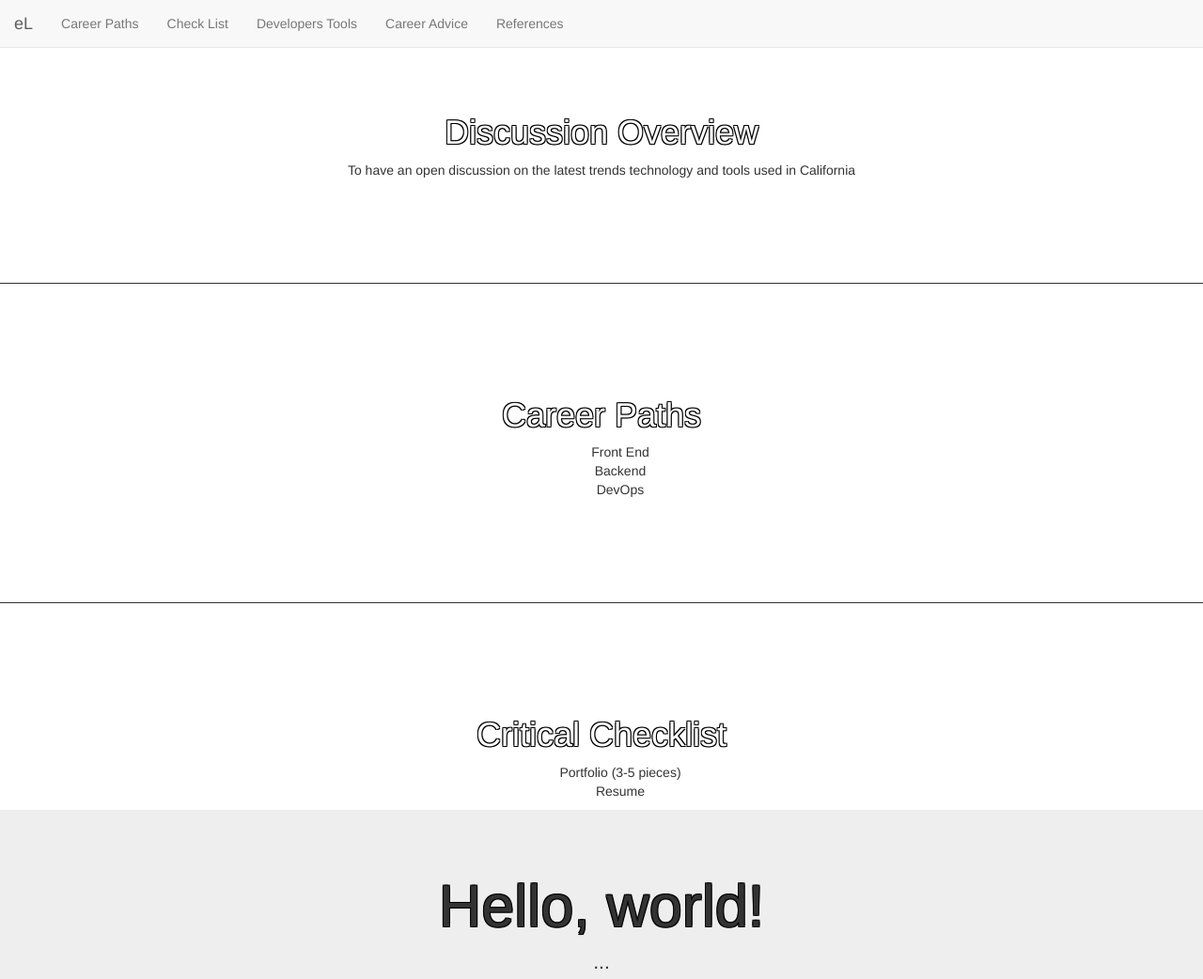
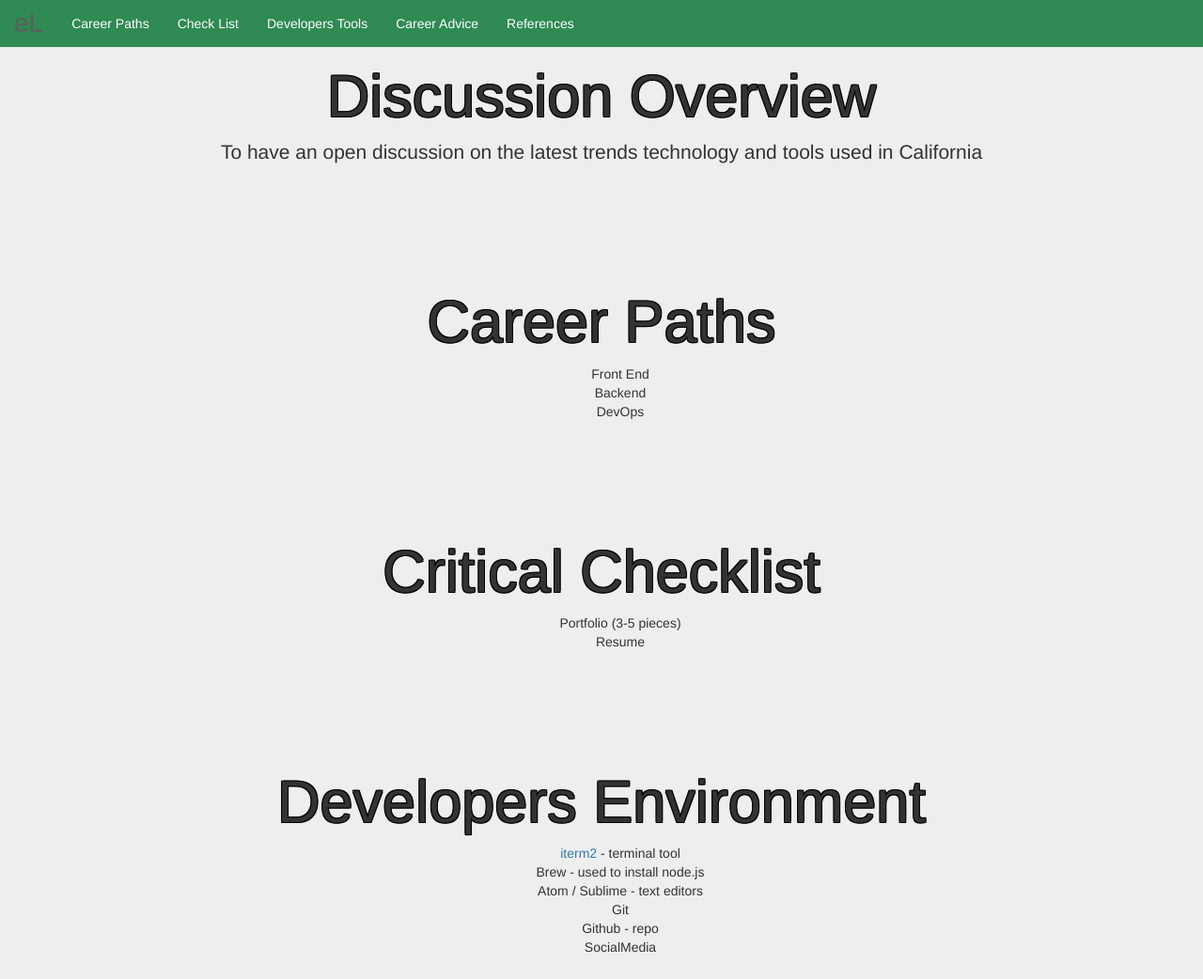
Before and after one commit to styel07/uc-webdev-lecture, a website: page index.html in a window 1280 px wide. Shown: the top 1042 px of the page at 94% size. Drawn offline with nearby package versions, Linux system fonts and the light colour scheme.

Commit message:
changed sections into jumbotron

```diff
--- a/app.js
+++ b/app.js
@@ -60,12 +60,6 @@ app.component('headerComponent', {
     <nav class="navbar navbar-default  navbar-fixed-top">
       <div class="container-fluid">
       <div class="navbar-header">
-         <button type="button" class="navbar-toggle collapsed" data-toggle="collapse" data-target="#bs-example-navbar-collapse-1" aria-expanded="false">
-           <span class="sr-only">Toggle navigation</span>
-           <span class="icon-bar"></span>
-           <span class="icon-bar"></span>
-           <span class="icon-bar"></span>
-         </button>
          <a class="navbar-brand" href="#">eL</a>
        </div>
         <div class="collapse navbar-collapse" id="bs-example-navbar-collapse-1">
@@ -88,8 +82,12 @@ app.component('discussion', {
       this.greet = 'Discussion Overview';
   },
   template: `
+    <div class="jumbotron">
+      <div class="container">
         <h1>{{ $ctrl.greet }}</h1>
         <p>To have an open discussion on the latest trends technology and tools used in California</p>
+      </div>
+    </div>
   `
 });
 
@@ -98,12 +96,16 @@ app.component('careerPaths', {
       this.greet = 'Career Paths';
   },
   template: `
+      <div class="jumbotron">
+        <div class="container">
           <h1>{{ $ctrl.greet }}</h1>
           <ul>
             <li>Front End</li>
             <li>Backend</li>
             <li>DevOps</li>
           </ul>
+        </div>
+      </div>
   `
 });
 
@@ -112,20 +114,13 @@ app.component('checklist', {
       this.greet = 'Critical Checklist';
   },
   template: `
+    <div class="jumbotron">
+      <div class="container">
         <h1>{{ $ctrl.greet }}</h1>
           <ul>
-      <li>
-        Portfolio (3-5 pieces)
-      </li>
-      <li>
-        Resume
-      </li>
+            <li>Portfolio (3-5 pieces)</li>
+            <li>Resume</li>
           </ul>
-    <div class="jumbotron">
-      <div class="container">
-        <h1>Hello, world!</h1>
-        <p>...</p>
-        <p><a class="btn btn-primary btn-lg" href="#" role="button">Learn more</a></p>
       </div>
     </div>
   `
@@ -136,32 +131,19 @@ app.component('devTools', {
       this.greet = 'Developers Environment';
   },
   template: `
+    <div class="jumbotron">
+      <div class="container">
         <h1>{{ $ctrl.greet }}</h1>
           <ul>
-      <li>
-        <a href="https://iterm2.com/">iterm2</a> - terminal tool
-      </li>
-      <li>
-        Brew - used to install node.js
-        <a href="http://yoember.com/nodejs/the-best-way-to-install-node-js/"></a>
-      </li>
-      <li>
-        Atom / Sublime - text editors
-        <a href="https://atom.io"></a>
-      </li>
-      <li>
-        Git
-        <a href="https://git-for-windows.github.io/"></a>
-      </li>
-      <li>
-        Github - repo
-        <a href="https://github.com"></a>
-      </li>
-      <li>
-        SocialMedia
-        <a href="https://linkedin.com/"></a>
-      </li>
+            <li><a href="https://iterm2.com/">iterm2</a> - terminal tool</li>
+            <li>Brew - used to install node.js<a href="http://yoember.com/nodejs/the-best-way-to-install-node-js/"></a></li>
+            <li>Atom / Sublime - text editors<a href="https://atom.io"></a></li>
+            <li>Git<a href="https://git-for-windows.github.io/"></a></li>
+            <li>Github - repo<a href="https://github.com"></a></li>
+            <li>SocialMedia<a href="https://linkedin.com/"></a></li>
           </ul>
+      </div>
+    </div>
   `
 });
 
@@ -170,11 +152,14 @@ app.component('careerAdvice', {
       this.greet = 'Career Advice';
   },
   template: `
+    <div class="jumbotron">
+      <div class="container">
         <h1>{{ $ctrl.greet }}</h1>
           Where is the Bar?
           Latest Trends and Technologies
           Cool technologies to look into
-
+      </div>
+    </div>
   `
 });
 
@@ -183,6 +168,8 @@ app.component('references', {
       this.greet = 'References';
   },
   template: `
+    <div class="jumbotron">
+      <div class="container">
         <h1>{{ $ctrl.greet }}</h1>
         <ul>
           <li><h2>Different Career Paths</h2></li>
@@ -193,5 +180,7 @@ app.component('references', {
           <li><a href="https://freecodecamp.com">FreeCodeCamp.com</a></li>
           <li><a href="https://codeacademy.com">CodeAcademy.com</a></li>
         </ul>
+      </div>
+    </div>
   `
 });
--- a/css/style.css
+++ b/css/style.css
@@ -7,9 +7,11 @@ li {
 }
 
 .section {
-  padding-top: 100px;
-  padding-bottom: 100px;
-  border-top: 1px solid #333;
+  /*border-top: 1px solid #333;*/
+}
+
+.navbar-default {
+  background-color: #2f8a53;
 }
 
 .navbar-header {
@@ -25,12 +27,34 @@ h1 {
      1px 1px 0 #000;
 }
 
+/*Navbar Styles*/
+
 ul#main-nav {
   bottom: 0px;
 }
 
-ul#main-nav li{
+ul#main-nav li {
   display: inline;
 }
 
-.navbar-nav>li{ cursor: pointer; }
+.navbar-brand {
+  font-size: 2em;
+}
+
+.navbar-default .navbar-brand, .navbar-default .navbar-nav>li>a {
+  color: white;
+}
+
+.navbar-nav>li:hover {
+
+}
+
+.navbar-nav>li {
+  cursor: pointer;
+}
+
+/*Jumbotron Styles*/
+.jumbotron {
+  margin-top: 0px;
+  margin-bottom: 0px;
+}
```
Lines whose indentation alone changed are shown as unchanged.
